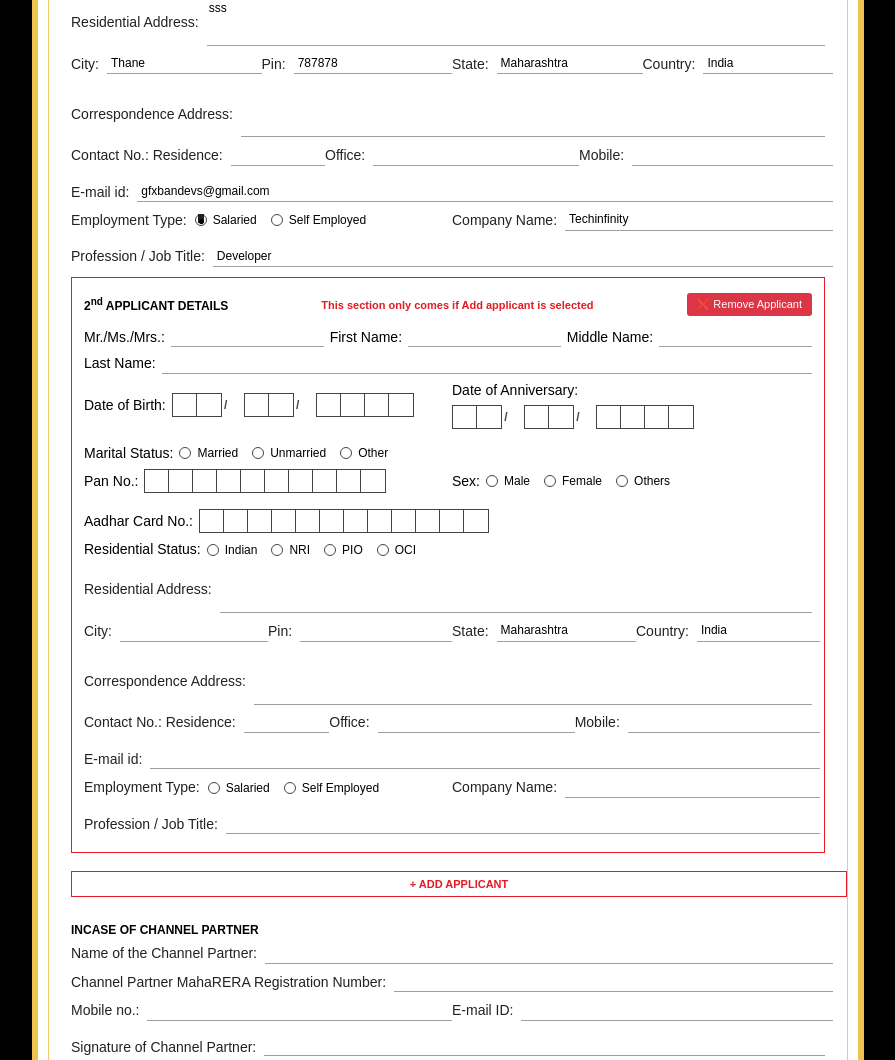
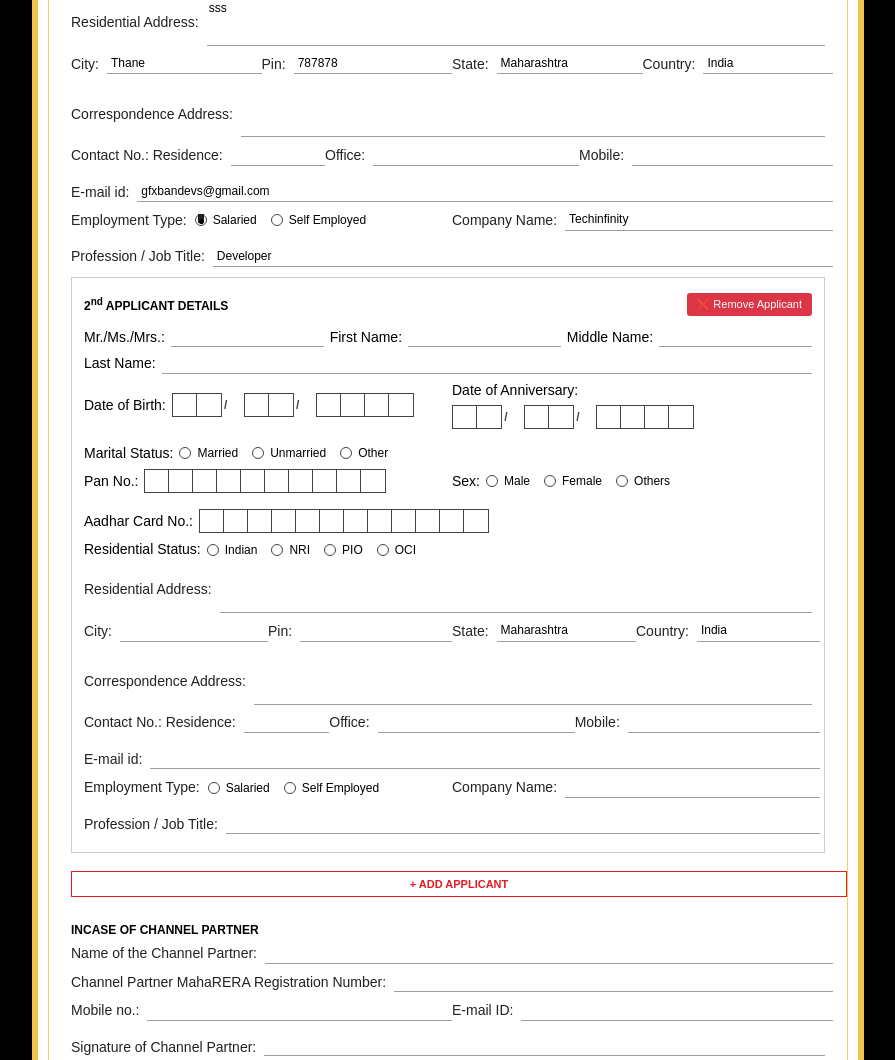
Before and after one commit to iamKunaaal/spenta_project, a Django app: page /customer/4/booking/ in a window 1280 px wide. Shown: the part 691-1751 px from the top of the page, without its empty margins (192-1087 px from the left). Run offline with Django 5.2, Linux system fonts and the light colour scheme; a user stored in the database is signed in; data comes from the database, SQL or seed files in the repository; data that the repository does not hold is empty; some libraries are stand-ins or nearby versions.

Commit message:
Remove markings from applicants

```diff
--- a/customer_enquiry/templates/booking_form.html
+++ b/customer_enquiry/templates/booking_form.html
@@ -239,7 +239,7 @@
         }
 
         .applicant-box {
-            border: 1px solid var(--red);
+            border: 1px solid #ccc;
             padding: 10px 12px;
             margin: 10px 0;
         }
@@ -253,7 +253,7 @@
         }
 
         .applicant-head .note {
-            color: var(--red);
+            display: none;
             font: 700 11px Arial, sans-serif;
         }
 
@@ -1684,8 +1684,8 @@
                         <tbody>
                             <tr>
                                 <td>Favouring</td>
-                                <td style="color: red; font-weight: bold">
-                                    Auto filled as per selected Project
+                                <td>
+                                    {% if project_data %}{{ project_data.company_name }}{% endif %}
                                 </td>
                                 <td></td>
                             </tr>
@@ -1771,10 +1771,9 @@
                 </div>
 
                 <!-- REGISTERED OFFICE INFO -->
-                <div style="border: 1px solid #e21c22; padding: 10px 14px; margin: 40px 0 30px; font: 600 11px/1.6 Arial, sans-serif; text-align: justify;">
+                <div style="border: 1px solid #ccc; padding: 10px 14px; margin: 40px 0 30px; font: 600 11px/1.6 Arial, sans-serif; text-align: justify;">
                     Registered Office: {% if project_data %}{{ project_data.company_name }}{% else %}Heston Builders Private Ltd.{% endif %} 463, Sant Veer Meghmaya
-                    Road, Bhatt Chawl, Bane Compound, Tardeo, Mumbai- 400034.
-                    <span style="color: red; font-weight: bold">As per selected Project</span><br />
+                    Road, Bhatt Chawl, Bane Compound, Tardeo, Mumbai- 400034.<br />
                     MahaRERA Registration Number: {% if project_data %}{{ project_data.maharera_no }}{% else %}P51900053358{% endif %} , Available at website:
                     <a href="http://maharera.mahaonline.gov.in" target="_blank">http://maharera.mahaonline.gov.in</a><br />
                     Disclaimer: The company reserves the right to make modifications,
```
